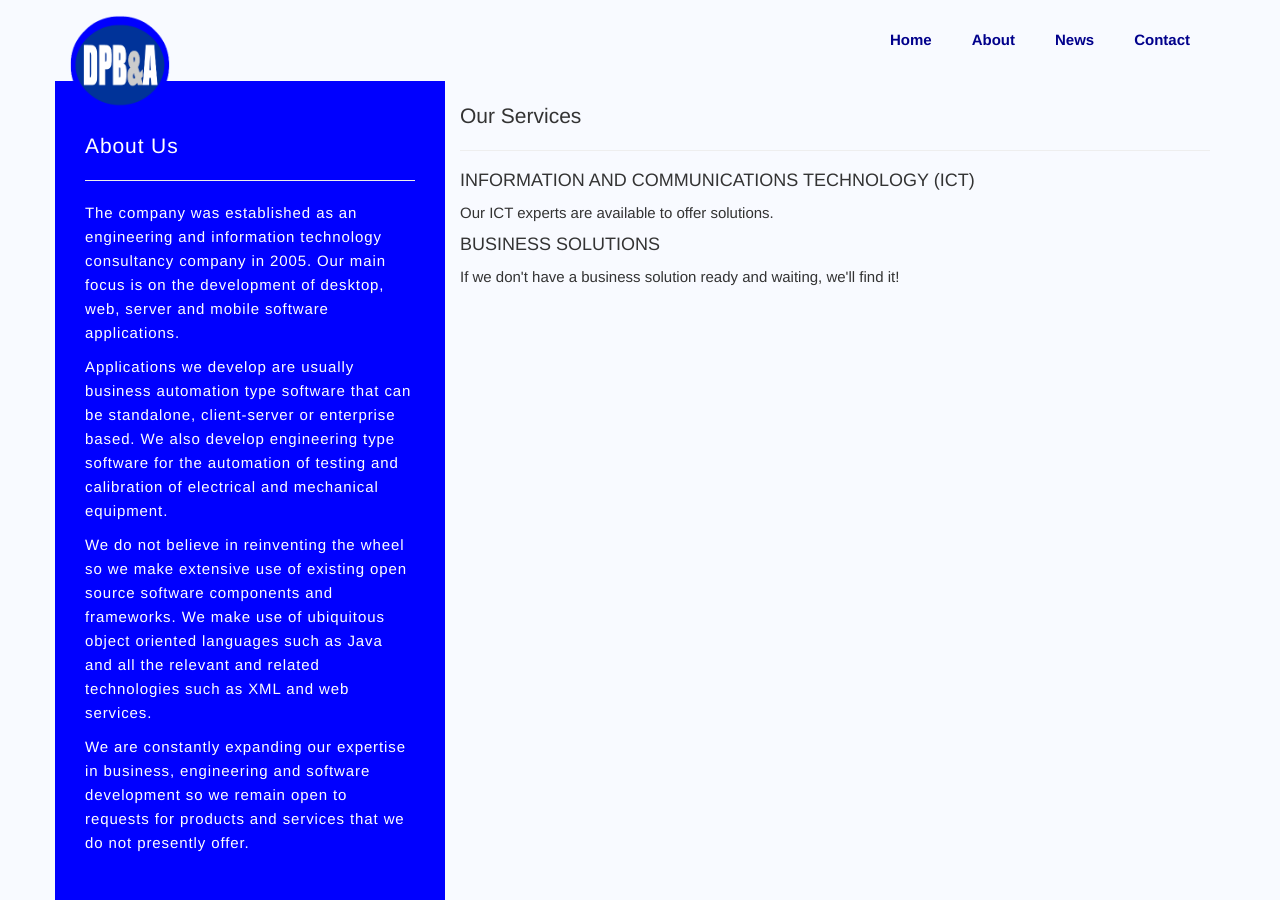
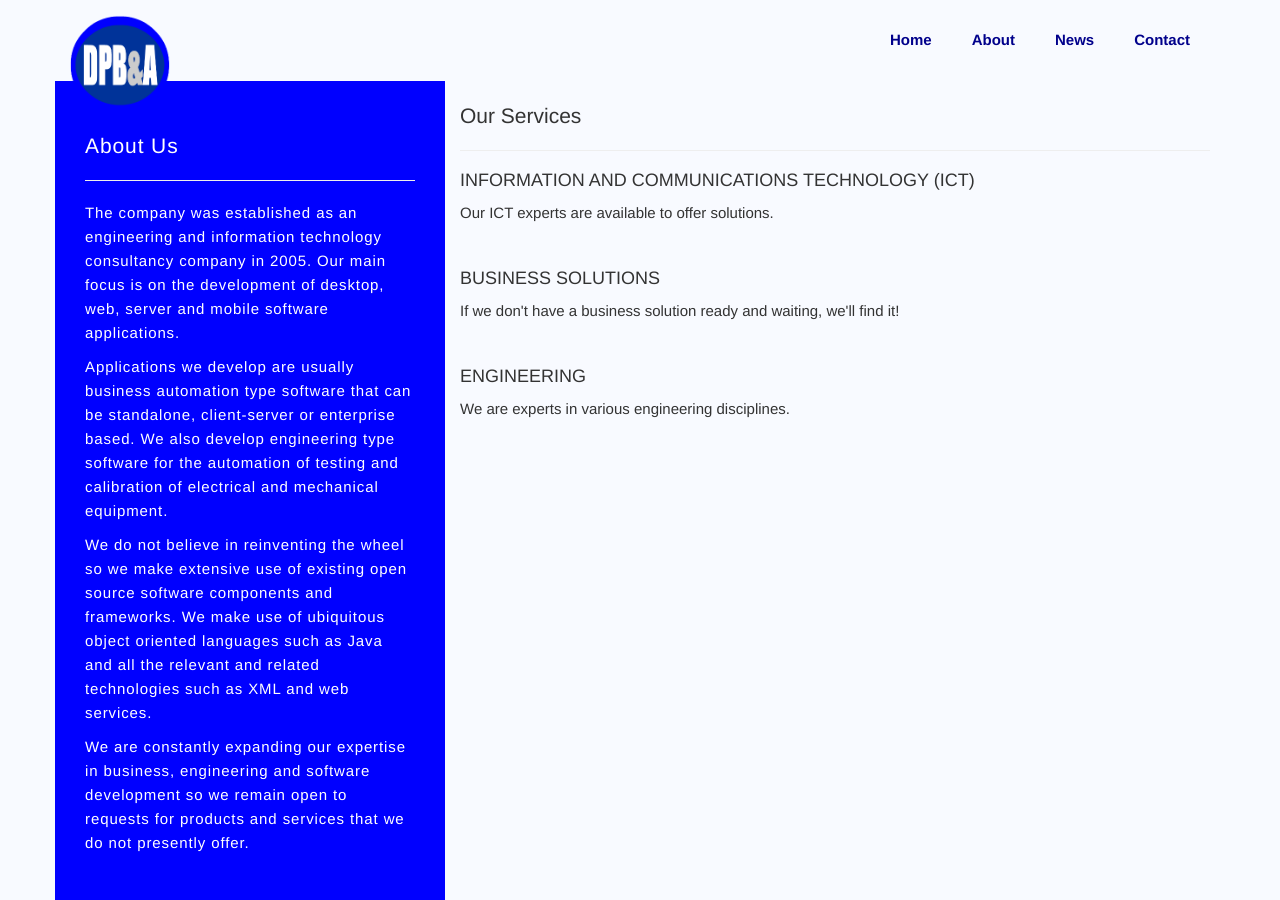
Before and after one commit to DPBandA/dpba, a Jekyll site: the page built from about.html, in a window 1280 px wide and 900 px high. Built offline with Jekyll 4.4.1, drawn with Linux system fonts in a browser that asks for light colours.

Commit message:
General updates.

```diff
--- a/about.html
+++ b/about.html
@@ -39,14 +39,21 @@ permalink: /about
             </h4>
             <p>
                 Our ICT experts are available to offer solutions.
-            </p>
+            </p><br>
 
             <h4>
                 BUSINESS SOLUTIONS
             </h4>
             <p>
                 If we don't have a business solution ready and waiting, we'll find it!
-            </p>
+            </p><br>
+
+            <h4>
+                ENGINEERING
+            </h4>
+            <p>
+                We are experts in various engineering disciplines.
+            </p><br>
 
         </div>
     </div>
```
